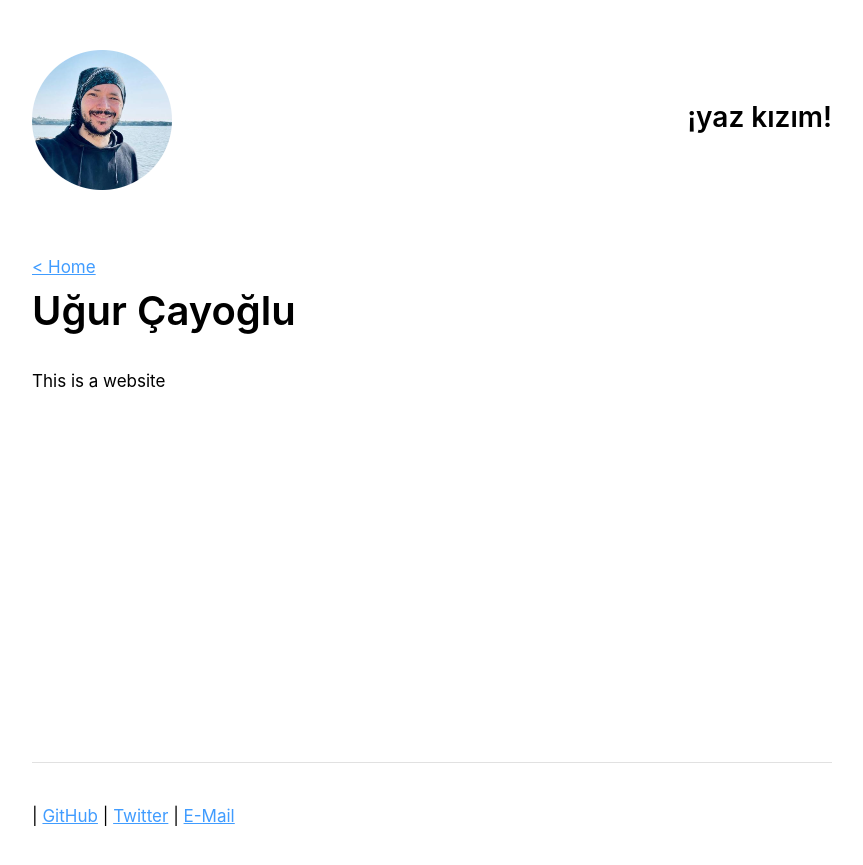
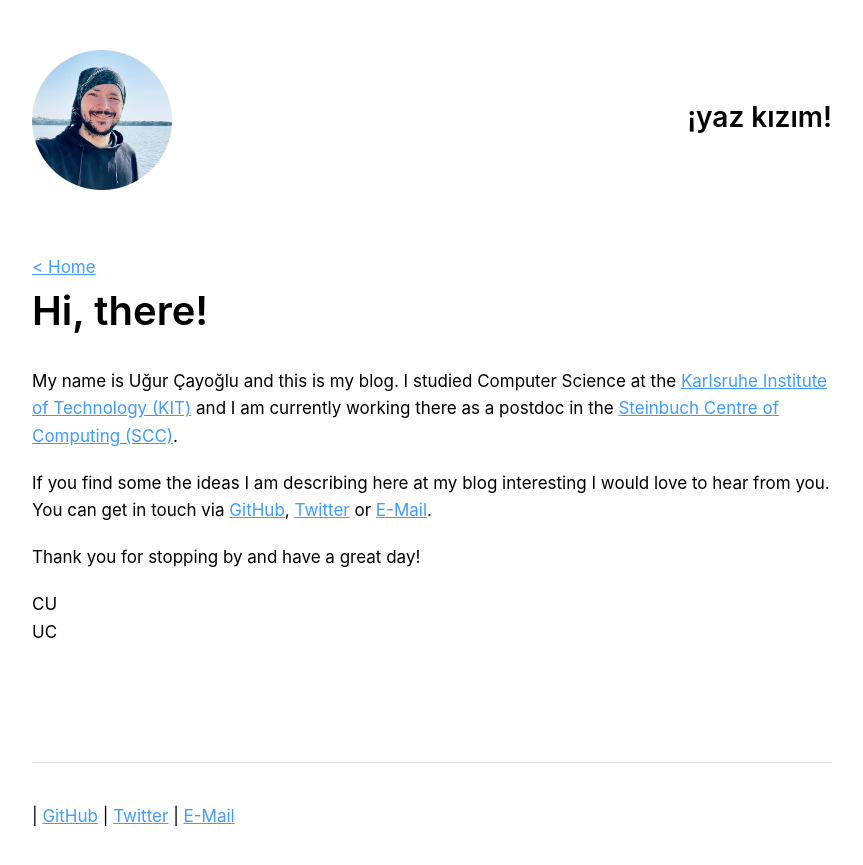
Before and after one commit to yazkizim-io/yazkizim-io.github.io, a Jekyll site: the page built from about.md, in a window 1280 px wide. Shown: the top 865 px of the page, without its empty margins (208-1071 px from the left). Built offline with Jekyll 4.4.1, drawn with Linux system fonts in a browser that asks for light colours; some web fonts are replaced.

Commit message:
Add information on about page

```diff
--- a/about.md
+++ b/about.md
@@ -1,6 +1,15 @@
 ---
 layout: about
-title: "Uğur Çayoğlu"
+title: "Hi, there!"
 ---
+My name is Uğur Çayoğlu and this is my blog. I studied Computer Science at
+the [Karlsruhe Institute of Technology (KIT)](https://www.kit.edu) and I am currently working
+there as a postdoc in the [Steinbuch Centre of Computing (SCC)](https://scc.kit.edu).
 
-This is a website
+If you find some the ideas I am describing here at my blog interesting I would
+love to hear from you. You can get in touch via [GitHub](https://www.github.com/ucyo), [Twitter](https://www.twitter.com/_ucyo_) or [E-Mail](mailto:ugur.cayoglu@gmail.com).
+
+Thank you for stopping by and have a great day!
+
+CU <br>
+UC
```
